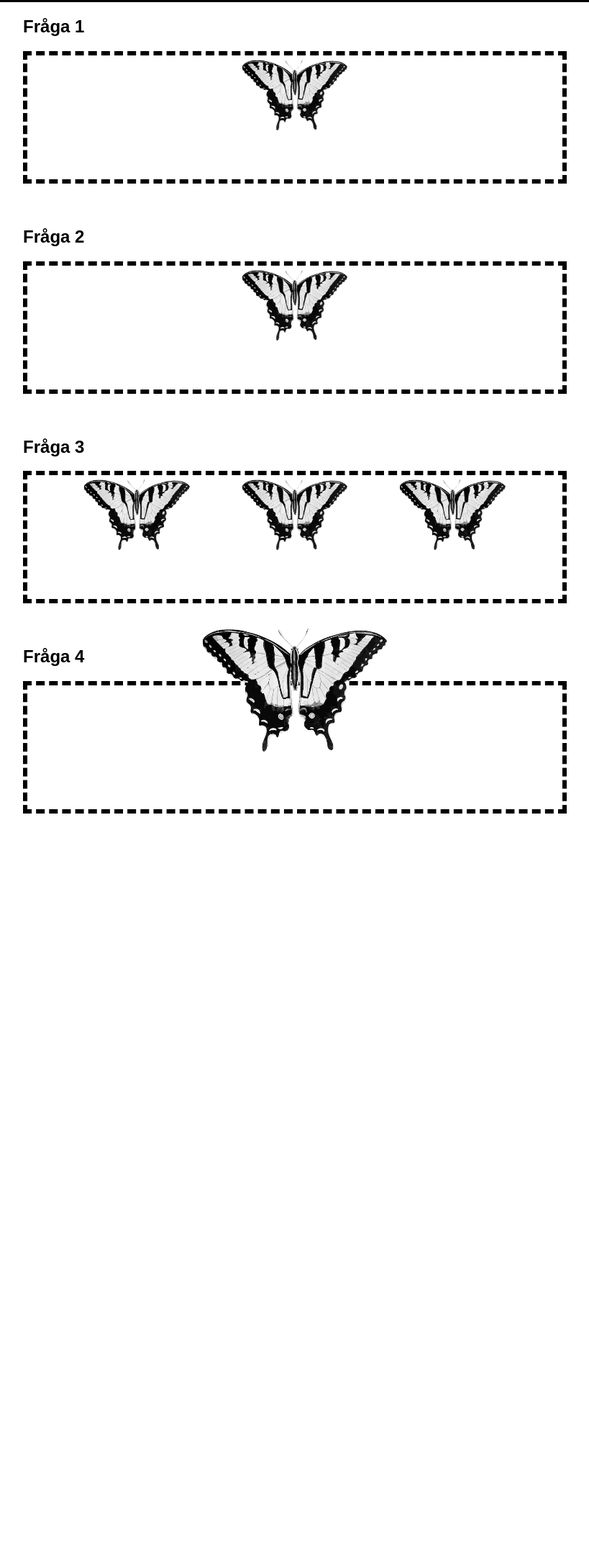
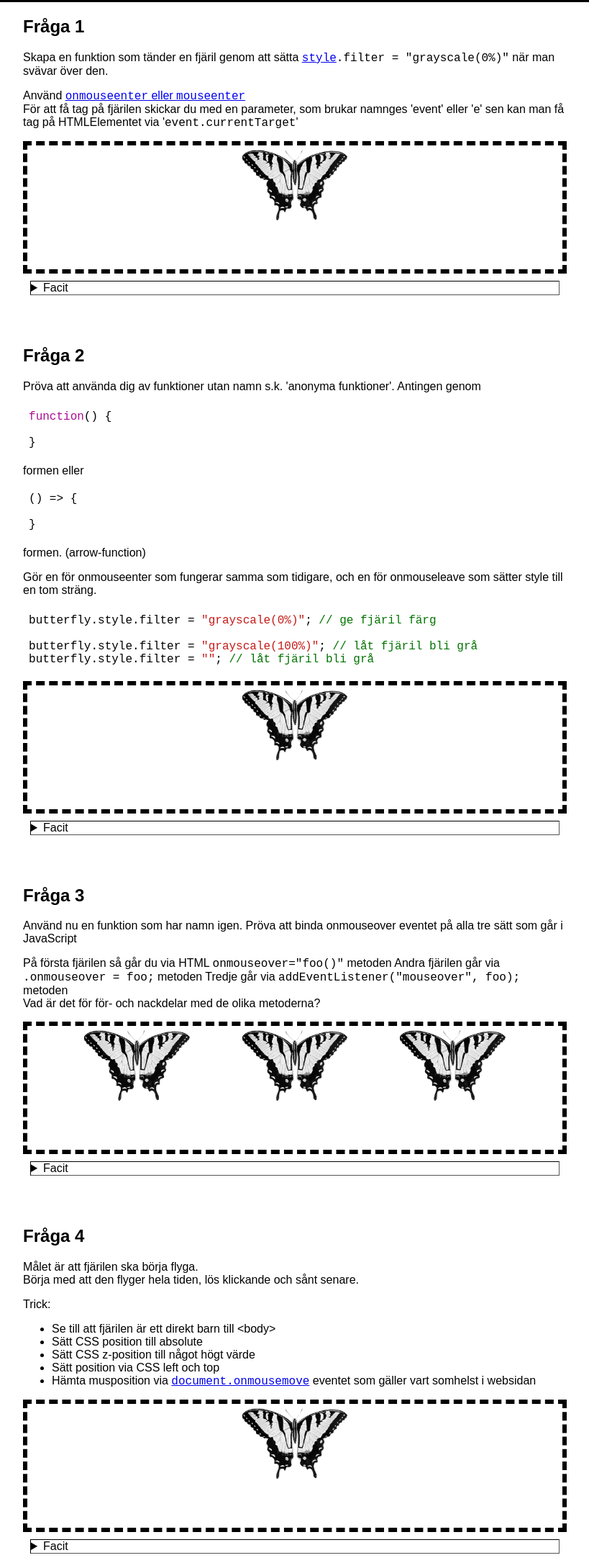
Before and after one commit to ec-utblidningar-web20-csharp-intro/JS-lecture-challenges, a plain HTML site: page html/pages/events.html in a window 1280 px wide. Shown: the part 97-2268 px from the top of the page at 72% size, without its empty margins (230-1049 px from the left). Before the commit the page ends 1267 px from the top, so only its background shows below. Drawn offline with Linux system fonts and the light colour scheme; files that its build step writes are made by us from their sources.

Commit message:
Events cleanup

```diff
--- a/html/pages/events.html
+++ b/html/pages/events.html
@@ -7,10 +7,19 @@
     <title>Events</title>
     <base href="../../">
 
+    <!-- Whole website -->
     <link rel="stylesheet" href="css/general.css">
+    <script src="js/component.js"></script>
+
+    <!-- Page specific -->
     <link rel="stylesheet" href="css/pages/events.css">
-    <script src="js/component.js"></script>
-    <script defer="true" src="js/pages/events.js"></script>
+    <script defer="true" src="js/pages/events/övning.js"></script>
+    <script defer="true" src="js/pages/events/frågor.js"></script>
+
+    <!-- HighLight JS -->
+    <link rel="stylesheet" href="lib/highlight/styles/xcode.css">
+    <script src="lib/highlight/highlight.pack.js"></script>
+    <script>hljs.initHighlightingOnLoad();</script>
 </head>
 
 <body>
@@ -18,22 +27,93 @@
     <main class="fx fx-center fx-col">
         <section>
             <h2>Fråga 1</h2>
+            <p>
+                Skapa en funktion som tänder en fjäril genom
+                att sätta
+                <code><a href="https://www.w3schools.com/jsref/prop_html_style.asp">style</a>.filter = "grayscale(0%)"</code>
+                när man svävar över den.
+            </p>
+            <p>
+                Använd
+                <a href="https://www.w3schools.com/js/js_events.asp">
+                    <code>onmouseenter</code> eller
+                    <code>mouseenter</code>
+                </a>
+                <br>
+                För att få tag på fjärilen skickar du med
+                en parameter, som brukar namnges 'event' eller 'e'
+                sen kan man få tag på HTMLElementet via
+                '<code>event.currentTarget</code>'
+            </p>
             <div id="q1">
                 <div class="fx fx-row fx-center">
                     <img class="butterfly greyed-out" src="img/butterfly.webp">
                 </div>
             </div>
+            <details>
+                <summary>Facit</summary>
+                <pre><code class="javascript">function lightUp(event) {
+    let butterfly = event.currentTarget;
+    butterfly.style.filter = "grayscale(0%)";
+}
+
+document.querySelector("#q1 img").onmouseenter = lightUp;</code></pre>
+            </details>
         </section>
         <section>
             <h2>Fråga 2</h2>
+            <p>
+                Pröva att använda dig av funktioner utan namn
+                s.k. 'anonyma funktioner'. Antingen genom
+            <pre><code class="javascript">function() {
+
+}</code></pre>
+            formen eller
+            <pre><code class="javascript">() => {
+
+}</code></pre>
+            formen. (arrow-function)
+            </p>
+            <p>
+                Gör en för onmouseenter som fungerar samma som tidigare,
+                och en för onmouseleave som sätter style till en tom sträng.
+            </p>
+            <pre><code class="javascript">butterfly.style.filter = "grayscale(0%)"; // ge fjäril färg
+
+butterfly.style.filter = "grayscale(100%)"; // låt fjäril bli grå
+butterfly.style.filter = ""; // låt fjäril bli grå</code></pre>
             <div id="q2">
                 <div class="fx fx-row fx-center">
                     <img class="butterfly greyed-out" src="img/butterfly.webp">
                 </div>
             </div>
+            <details>
+                <summary>Facit</summary>
+                <pre><code class="javascript">let img = document.querySelector("#q2 img");
+
+img.onmouseenter = function (event) {
+  let butterfly = event.currentTarget;
+  butterfly.style.filter = "grayscale(0%)";
+};
+img.onmouseleave = (event) => {
+  let butterfly = event.currentTarget;
+  butterfly.style.filter = "grayscale(0%)";
+};</code></pre>
+            </details>
         </section>
         <section>
             <h2>Fråga 3</h2>
+            <p>
+                Använd nu en funktion som har namn igen. Pröva att binda onmouseover
+                eventet på alla tre sätt som går i JavaScript
+            </p>
+            <p>
+                På första fjärilen så går du via HTML <code>onmouseover="foo()"</code> metoden
+                Andra fjärilen går via <code>.onmouseover = foo;</code> metoden
+                Tredje går via <code>addEventListener("mouseover", foo);</code> metoden
+                <br>
+                Vad är det för för- och nackdelar med de olika metoderna?
+            </p>
             <div id="q3">
                 <div class="fx fx-row fx-center">
                     <img id="b1" onMouseOver="belysFjäril(event)" class="butterfly greyed-out" src="img/butterfly.webp">
@@ -41,14 +121,87 @@
                     <img id="b3" class="butterfly greyed-out" src="img/butterfly.webp">
                 </div>
             </div>
+            <details>
+                <summary>Facit</summary>
+                <pre><code class="javascript">function lightUp(event){
+    let butterfly = event.currentTarget;
+    butterfly.style.filter = "grayscale(0%)";
+}
+
+// inne i events.html
+&lt;img id="b1" class="butterfly" onhover="lightUp(event)" src="/img/butterfly.webp">
+
+let b2 = document.querySelector("#b2");
+b2.onmouseover = lightUp;
+
+let b3 = document.querySelector("#b3");
+b3.addEventListener("mouseover", lightUp);</code></pre>
+            </details>
         </section>
         <section>
             <h2>Fråga 4</h2>
+            <p>
+                Målet är att fjärilen ska börja flyga.
+                <br>
+                Börja med att den flyger hela tiden,
+                lös klickande och sånt senare.
+            </p>
+
+            <p>
+                Trick:
+            </p>
+            <ul>
+                <li>Se till att fjärilen är ett direkt barn till &lt;body></li>
+                <li>Sätt CSS position till absolute</li>
+                <li>Sätt CSS z-position till något högt värde</li>
+                <li>Sätt position via CSS left och top</li>
+                <li>Hämta musposition via
+                    <a
+                        href="https://developer.mozilla.org/en-US/docs/Web/API/MouseEvent"><code>document.onmousemove</code></a>
+                    eventet som gäller vart somhelst i websidan
+                </li>
+            </ul>
             <div id="q4">
                 <div class="fx fx-row fx-center">
                     <img class="butterfly greyed-out" src="img/butterfly.webp">
                 </div>
             </div>
+            <details>
+                <summary>Facit</summary>
+                <pre><code class="javascript">//skapa ett lokalt scope så att jag inte bråkar med
+ //andra variabler definierat i tidigare uppgifter
+{
+  // CSS selector syntax
+  let butterfly = document.querySelector("#q4 img");
+  butterfly.classList.add("abs-pos");
+
+  function flyga(e){
+    //console.log(`Sido koordinater x:${e.clientX} y:${e.clientY}`);
+    let x = window.scrollX + e.clientX;
+    let y = window.scrollY + e.clientY;
+
+    x -= butterfly.offsetWidth / 2;
+    y -= butterfly.offsetHeight / 2;
+
+    butterfly.style.left = x + "px";
+    butterfly.style.top = y + "px";
+    // gör så att fjärilen följer muspekaren
+  }
+
+  //börja/sluta flyga om vi klickar
+  butterfly.onclick = function(){
+     // om onmousemove inte är definierad
+    if(!document.onmousemove){
+      document.onmousemove = flyga;
+
+    }else{
+      document.onmousemove = undefined;
+    }
+
+    butterfly.classList.toggle("greyed-out");
+  };
+}</code></pre>
+            </details>
         </section>
     </main>
     <!-- här körs event.js koden -->
--- a/js/pages/events.js
+++ /dev/null
@@ -1,269 +0,0 @@
-// lägg till detta
-"use strict";
-/* Fråga 1
-
-  Skapa en funktion som tänder en fjäril genom
-  att sätta style.filter = "grayscale(0%)"
-  när man svävar över den.
-
-  https://www.w3schools.com/jsref/met_element_setattribute.asp
-
-  Använd onmouseenter eller mouseenter
-  https://www.w3schools.com/js/js_events.asp
-
-  för att få tag på fjärilen skickar du med
-  en parameter, som brukar namnges 'event'
-  sen kan man få tag på HTMLElementet via
-  'event.currentTarget'
-*/
-
-function belysFjäril(e){
-  let butterfly = e.currentTarget;
-  butterfly.classList.remove("greyed-out");
-}
-//belysFjäril();
-
-let hej = 5;
-let obj = { namn:"björn", yrke:"lärare" };
-let ref = obj;
-
-let func = belysFjäril;
-//func();
-
-let butterfly = document.querySelector("#q1 .butterfly");
-butterfly.onmouseenter = belysFjäril;
-//butterfly.onmouseenter();
-
-butterfly.addEventListener("mouseenter", belysFjäril);
-
-
-
-/* Fråga 2
-  Pröva att använda dig av funktioner utan namn
-  s.k. 'anonyma funktioner'. Antingen genom
-
-  function() {
-
-  }
-
-  formen eller
-
-  () => {
-
-  }
-
-  formen. (arrow-function)
-
-  Gör en för onmouseenter som fungerar samma som tidigare,
-  och en för onmouseleave som sätter style till en tom sträng.
-
-  butterfly.style.filter = "grayscale(0%)"; // ge fjäril färg
-
-  butterfly.style.filter = "grayscale(100%)"; // låt fjäril bli grå
-  butterfly.style.filter = ""; // låt fjäril bli grå
-*/
-{
-  let butterfly = document.querySelector("#q2 img");
-
-  function toggleColor(e){
-    let butterfly = e.currentTarget;
-    butterfly.classList.toggle("greyed-out");
-  }
-
-  butterfly.onmouseenter = toggleColor;
-  butterfly.onmouseleave = toggleColor;
-
-  let calc = 5 + 2;
-}
-
-/* Fråga 3
-
-  Använd nu en funktion som har namn igen. Pröva att binda onmouseover
-  eventet på alla tre sätt som går i JavaScript
-
-  På första fjärilen så går du via HTML onmouseover="foo()" metoden
-  Andra fjärilen går via .onmouseover = foo; metoden
-  Tredje går via addEventListener("mouseover", foo); metoden
-
-  Vad är det för för- och nackdelar med de olika metoderna?
-*/
-
-let b1 = document.getElementById("b1");
-let b2 = document.getElementById("b2");
-let b3 = document.getElementById("b3");
-
-/*
-b1.onmouseover = function(event){
-  // innehållet i funktionen
-  belysFjäril(event);
-}
-*/
-// <img id="b1" onMouseOver="belysFjäril(event)" class="butterfly" src="/img/butterfly.webp">
-
-function skrik(e){
-  alert("AAAAAA!!");
-}
-
-b2.onmouseover = belysFjäril;
-//b2.onmouseover += skrik;
-/*
-b2.addEventListener("mouseover", belysFjäril);
-b2.addEventListener("mouseover", skrik);
-*/
-
-b3.addEventListener("mouseover", belysFjäril);
-
-//TODO timer
-//window.setInterval(skrik, 10_000);
-
-
-/* Fråga 4
-
-  Målet är att fjärilen ska börja flyga.
-
-  Börja med att den flyger hela tiden,
-  lös klickande och sånt senare.
-
-  Trick:
-  Se till att fjärilen är ett direkt barn till <body>
-  Sätt CSS position till absolute
-  Sätt CSS z-position till något högt värde
-  Sätt position via CSS left och top
-  Hämta musposition via document.onmousemove eventet
-    som gäller vart somhelst i websidan
-
-  https://developer.mozilla.org/en-US/docs/Web/API/MouseEvent
-
-
-
-  Använd addEventListener för att binda två funktioner
-  till "click" eventet.
-
-  Den första funktion är samma som innan, den tänder fjärilen.
-
-  Den andra funktionen sätter i sin tur två nya event:
-    En addEventListener på hela 'document' för "mousemove", som flyttar runt fjärilens position.
-    En addEventListener på "click" som tar bort ovanstående med removeEventListener och
-    återställer första klick eventet.
-
-  Alla "click" event ställs in så att de bara kör en gång innan de försvinner via
-  addEventListener("click", foo, {once:true})
- */
-
-//skapa ett lokalt scope så att jag inte bråkar med
- //andra variabler definierat i tidigare uppgifter
- {
-  // CSS selector syntax
-  let butterfly = document.querySelector("#q4 img");
-  butterfly.classList.add("abs-pos");
-
-  function flyga(e){
-    //console.log(`Sido koordinater x:${e.clientX} y:${e.clientY}`);
-    let x = window.scrollX + e.clientX;
-    let y = window.scrollY + e.clientY;
-
-    x -= butterfly.offsetWidth / 2;
-    y -= butterfly.offsetHeight / 2;
-
-    butterfly.style.left = x + "px";
-    butterfly.style.top = y + "px";
-    // gör så att fjärilen följer muspekaren
-  }
-
-  //börja/sluta flyga om vi klickar
-  butterfly.onclick = function(){
-     // om onmousemove inte är definierad
-    if(!document.onmousemove){
-      document.onmousemove = flyga;
-
-    }else{
-      document.onmousemove = undefined;
-    }
-
-    butterfly.classList.toggle("greyed-out");
-    butterfly.classList.toggle("flying");
-  };
-}
-
-
-
-// ----------------------------
-// |         Facit            |
-// ----------------------------
-
-// Fråga 1
-/*
-function lightUp(event) {
-  let butterfly = event.currentTarget;
-  butterfly.style.filter = "grayscale(0%)";
-}
-
-document.querySelector("#q1 img").onmouseenter = lightUp;
-*/
-
-// Fråga 2
-/*
-let img = document.querySelector("#q2 img");
-
-img.onmouseenter = function (event) {
-  let butterfly = event.currentTarget;
-  butterfly.style.filter = "grayscale(0%)";
-};
-img.onmouseleave = (event) => {
-  let butterfly = event.currentTarget;
-  butterfly.style.f
-*/
-
-// Fråga 3
-/*
-function lightUp(event){
-    let butterfly = event.currentTarget;
-    butterfly.style.filter = "grayscale(0%)";
-}
-
-// inne i events.html
-<img id="b1" class="butterfly" onhover="lightUp(event)" src="/img/butterfly.webp">
-
-let b2 = document.querySelector("#b2");
-b2.onmouseover = lightUp;
-
-let b3 = document.querySelector("#b3");
-b3.addEventListener("mouseover", lightUp);
-*/
-
-// Fråga 4
-/*
-//skapa ett lokalt scope så att jag inte bråkar med
- //andra variabler definierat i tidigare uppgifter
-{
-  // CSS selector syntax
-  let butterfly = document.querySelector("#q4 img");
-  butterfly.classList.add("abs-pos");
-
-  function flyga(e){
-    //console.log(`Sido koordinater x:${e.clientX} y:${e.clientY}`);
-    let x = window.scrollX + e.clientX;
-    let y = window.scrollY + e.clientY;
-
-    x -= butterfly.offsetWidth / 2;
-    y -= butterfly.offsetHeight / 2;
-
-    butterfly.style.left = x + "px";
-    butterfly.style.top = y + "px";
-    // gör så att fjärilen följer muspekaren
-  }
-
-  //börja/sluta flyga om vi klickar
-  butterfly.onclick = function(){
-     // om onmousemove inte är definierad
-    if(!document.onmousemove){
-      document.onmousemove = flyga;
-
-    }else{
-      document.onmousemove = undefined;
-    }
-
-    butterfly.classList.toggle("greyed-out");
-  };
-}
-*/
--- /dev/null
+++ b/js/pages/events/övning.js
@@ -0,0 +1,80 @@
+"strict mode";
+{
+  /*
+  ________________________________________
+  |            inför Fråga 1             |
+  ----------------------------------------
+  */
+
+  function belysFjäril(e) {
+    let butterfly = e.currentTarget;
+    butterfly.classList.remove("greyed-out");
+  }
+  //belysFjäril();
+
+  let hej = 5;
+  let obj = { namn: "björn", yrke: "lärare" };
+  let ref = obj;
+
+  let func = belysFjäril;
+  //func();
+
+  let butterfly = document.querySelector("#q1 .butterfly");
+  butterfly.onmouseenter = belysFjäril;
+  //butterfly.onmouseenter();
+
+  butterfly.addEventListener("mouseenter", belysFjäril);
+
+  /*
+  ________________________________________
+  |            inför Fråga 2             |
+  ----------------------------------------
+  */
+  {
+    let butterfly = document.querySelector("#q2 img");
+
+    function toggleColor(e) {
+      let butterfly = e.currentTarget;
+      butterfly.classList.toggle("greyed-out");
+    }
+
+    butterfly.onmouseenter = toggleColor;
+    butterfly.onmouseleave = toggleColor;
+
+    let calc = 5 + 2;
+  }
+
+  /*
+  ________________________________________
+  |            inför Fråga 3             |
+  ----------------------------------------
+  */
+
+  let b1 = document.getElementById("b1");
+  let b2 = document.getElementById("b2");
+  let b3 = document.getElementById("b3");
+
+  /*
+  b1.onmouseover = function(event){
+    // innehållet i funktionen
+    belysFjäril(event);
+  }
+  */
+  // <img id="b1" onMouseOver="belysFjäril(event)" class="butterfly" src="/img/butterfly.webp">
+
+  function skrik(e) {
+    alert("AAAAAA!!");
+  }
+
+  b2.onmouseover = belysFjäril;
+  //b2.onmouseover += skrik;
+  /*
+  b2.addEventListener("mouseover", belysFjäril);
+  b2.addEventListener("mouseover", skrik);
+  */
+
+  b3.addEventListener("mouseover", belysFjäril);
+
+  //TODO timer
+  //window.setInterval(skrik, 10_000);
+}
```
Also changed, not shown: js/pages/ajax/övning.js (+15 -15 lines), js/pages/events/frågor.js (added, +15 -0 lines), 1 other file.
